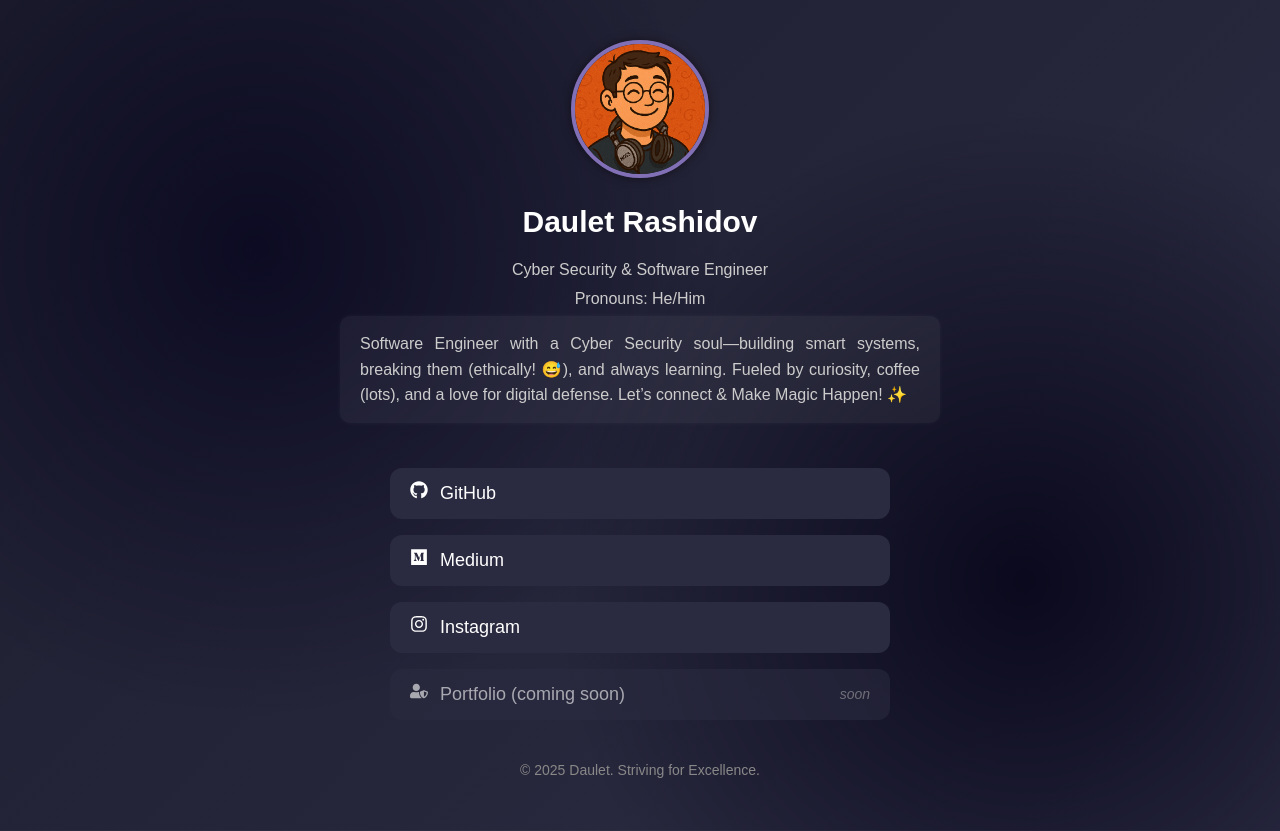
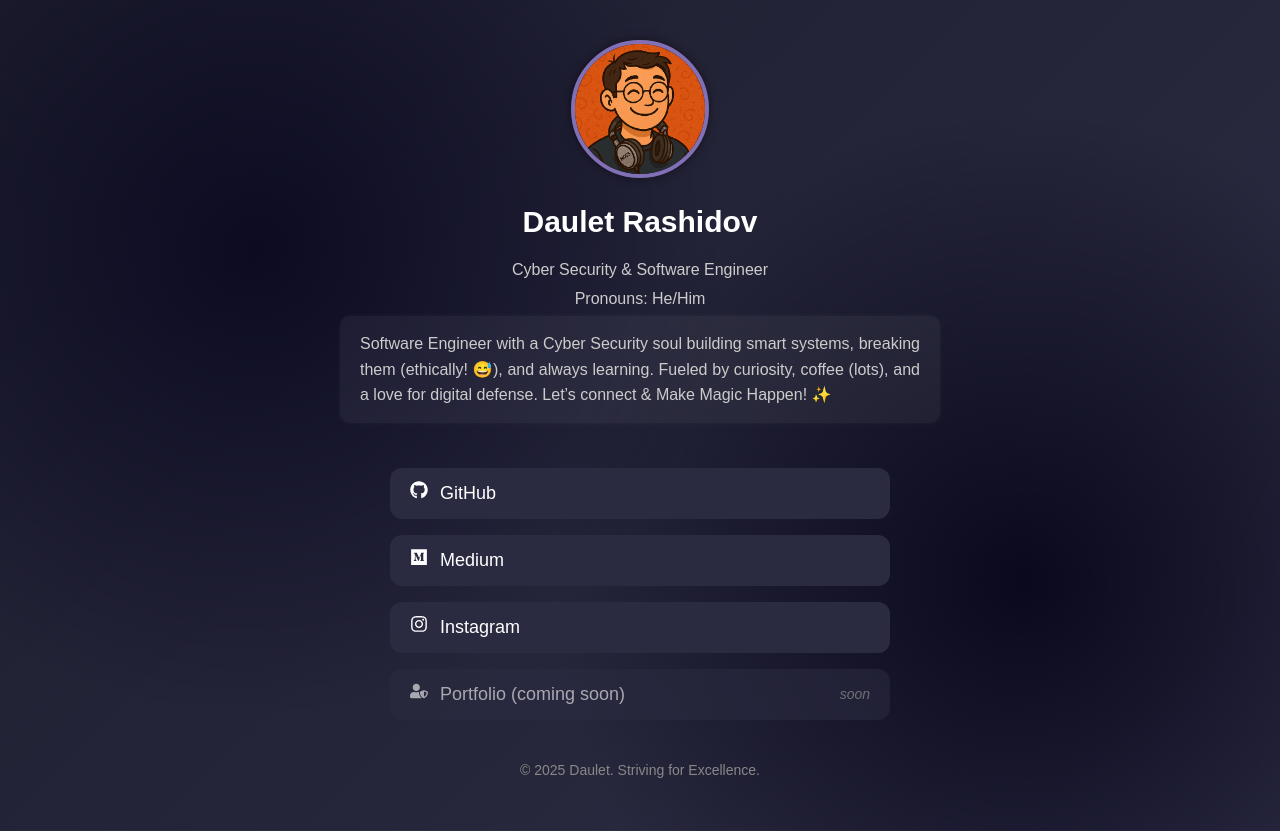
Before and after one commit to daasfab/my-linktree, a React (Vite) app: page / in a window 1280 px wide. Built offline with nearby package versions, Linux system fonts and the light colour scheme.

Commit message:
Update App.tsx

```diff
--- a/src/App.tsx
+++ b/src/App.tsx
@@ -74,7 +74,7 @@ export default function LinktreePage() {
         <p>Cyber Security & Software Engineer</p>
         <p>Pronouns: He/Him</p>
         <p className="bio">
-          Software Engineer with a Cyber Security soul—building smart systems,
+          Software Engineer with a Cyber Security soul building smart systems,
           breaking them (ethically! 😅), and always learning. Fueled by
           curiosity, coffee (lots), and a love for digital defense. Let’s
           connect & Make Magic Happen! ✨
```
